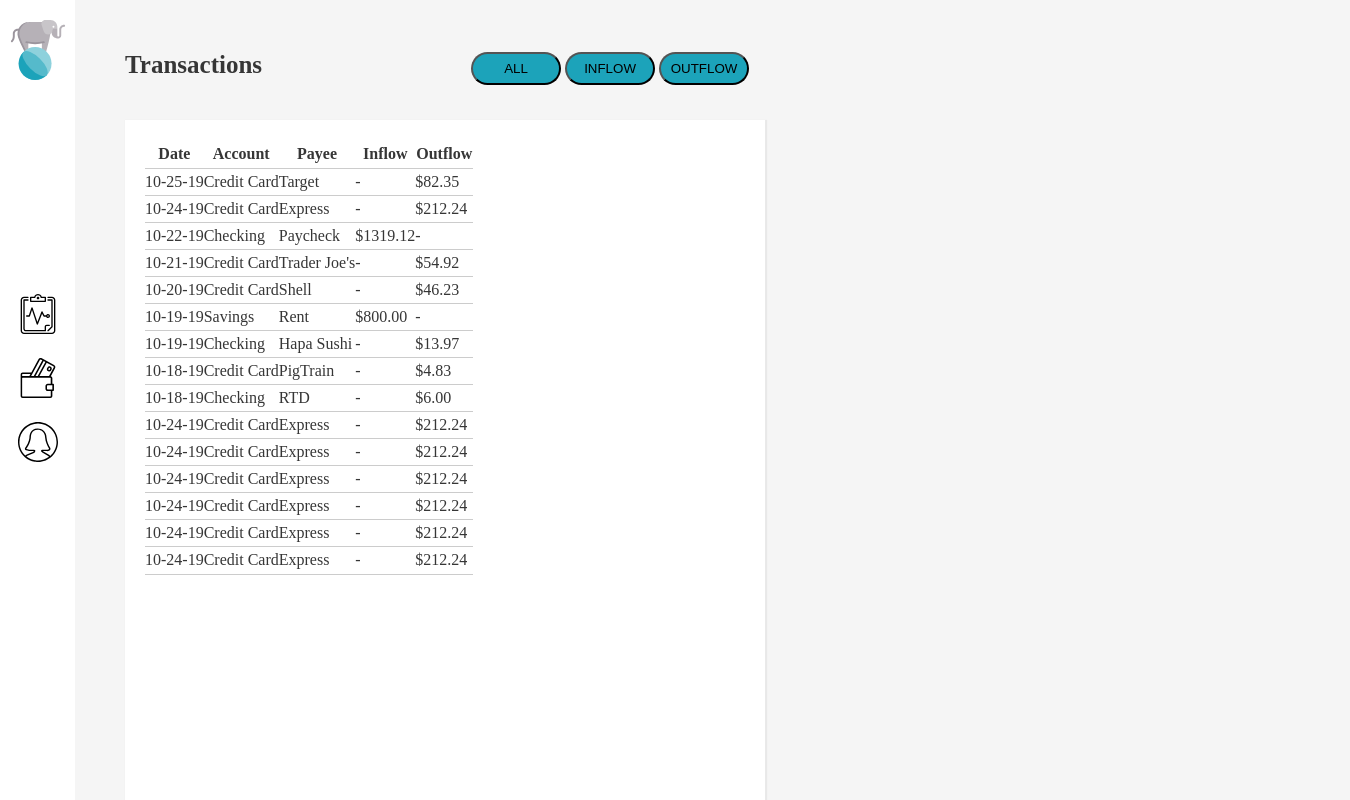
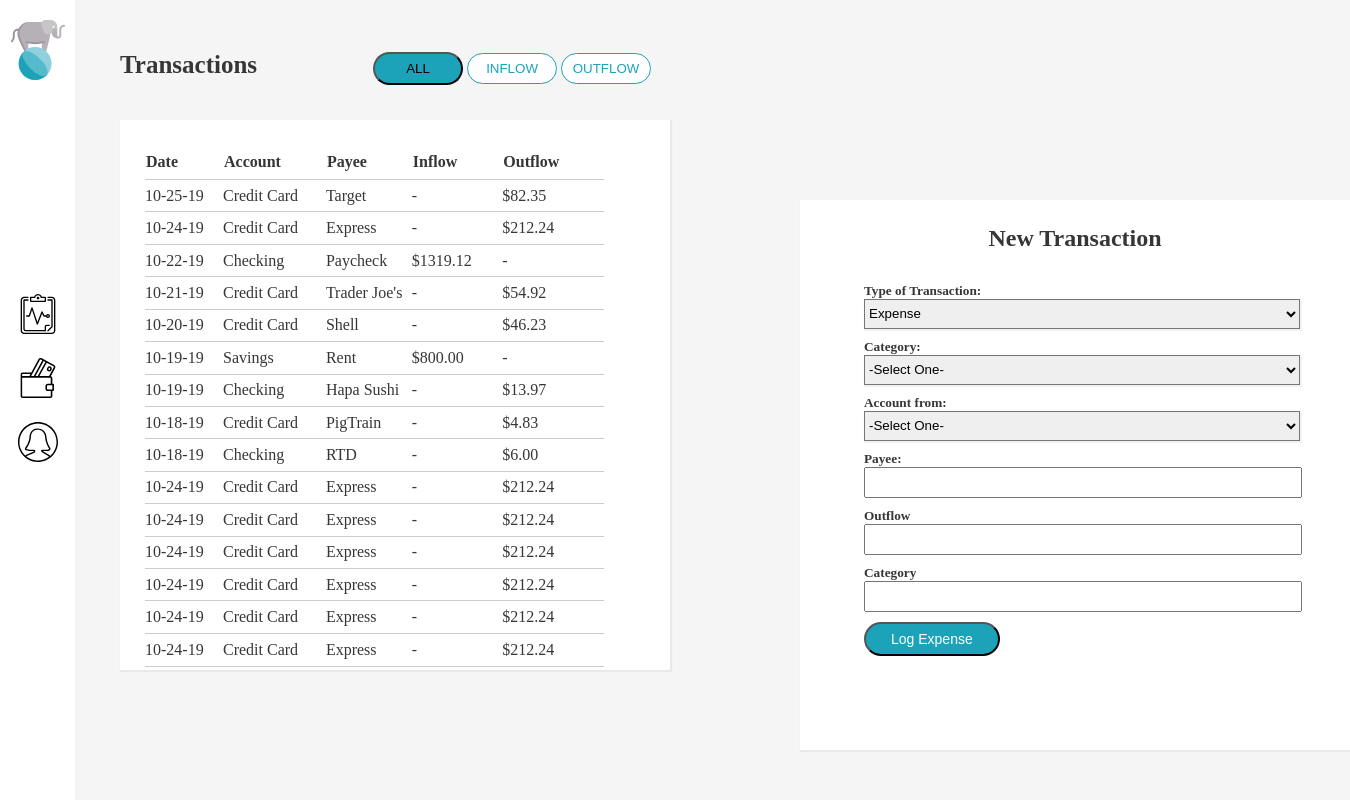
Before and after one commit to emackinnon1/balancing-act.github.io, a plain HTML site: page index.html in a window 1280 px wide. Both pictures are taken after a click on the picture 37 px from the left and 50 px from the top of the page. Shown: the top 800 px of the page, 1350 px wide, since content can reach past the window. Drawn offline with Linux system fonts and the light colour scheme; a web font is replaced by a local one.

Commit message:
Finish styling main2

```diff
--- a/styles.css
+++ b/styles.css
@@ -26,6 +26,8 @@ button {
   padding: 10px 19px;
   font-size: 14px;
 }
+
+
 
 /* navbar -------------------------------------*/
 
@@ -61,6 +63,7 @@ button {
 .navgroup img {
   height: 40px;
   padding: 10px;
+  z-index: 1000000000;
 }
 
 .highlight {
@@ -229,19 +232,22 @@ td {
   position: relative;
 }
 
+.transac_big {
+  width: 550px;
+  margin-left: 120px;
+}
+
 .transac_big_list {
   position: relative;
   top: 50px;
   background-color: white;
-  width: 600px;
-  margin-left: 125px;
-  padding: 20px;
+  width: 550px;
+  height: 550px;
 }
 
 .transac_big_header {
   position: relative;
   top: 30px;
-  margin-left: 125px;
 }
 
 
@@ -252,7 +258,7 @@ td {
 
 .transac_big_button_group {
   display: inline-block;
-  margin-left: 205px;
+  margin-left: 112px;
 }
 
 .transac_big_button {
@@ -260,14 +266,80 @@ td {
   width: 90px;
 }
 
+.flow {
+  background-color: white;
+  color: #1CA3BA;
+  border: 1px solid #1CA3BA;
+}
+
+.transac_big_table {
+  padding: 25px;
+  position: relative;
+}
+
+.transac_big_table table {
+  height: 522px;
+}
+
+.transac_big_table tr {
+  padding-top: 15px;
+}
+
 .transac_big_table th {
-
+  padding-right: 45px;
+  position: relative;
 }
 
 .transac_big_table td {
   padding: 0;
 }
 
-.new_transac [
+.new_transac {
+  display: inline-block;
+  position: relative;
+  width: 550px;
+  height: 550px;
+  left: 800px;
+  bottom: 600px;
+  background-color: white;
+}
 
-]
+.new_transac_title {
+  text-align: center;
+  margin-top: 25px;
+  margin-bottom: 15px;
+}
+
+form {
+  padding-left: 50px;
+  padding-right: 50px;
+}
+
+fieldset {
+  border: none;
+}
+
+h5 {
+  margin: 0;
+  margin-top: 10px;
+}
+
+select {
+    width: 436px;
+    height: 30px;
+}
+
+input {
+  width: 430px;
+  height: 25px;
+}
+
+.log_expense {
+  float: none;
+  display: block;
+  padding-left: 25px;
+  padding-right: 25px;
+  color: white;
+  margin-top: 10px;
+  font-size: 14px;
+}
```
